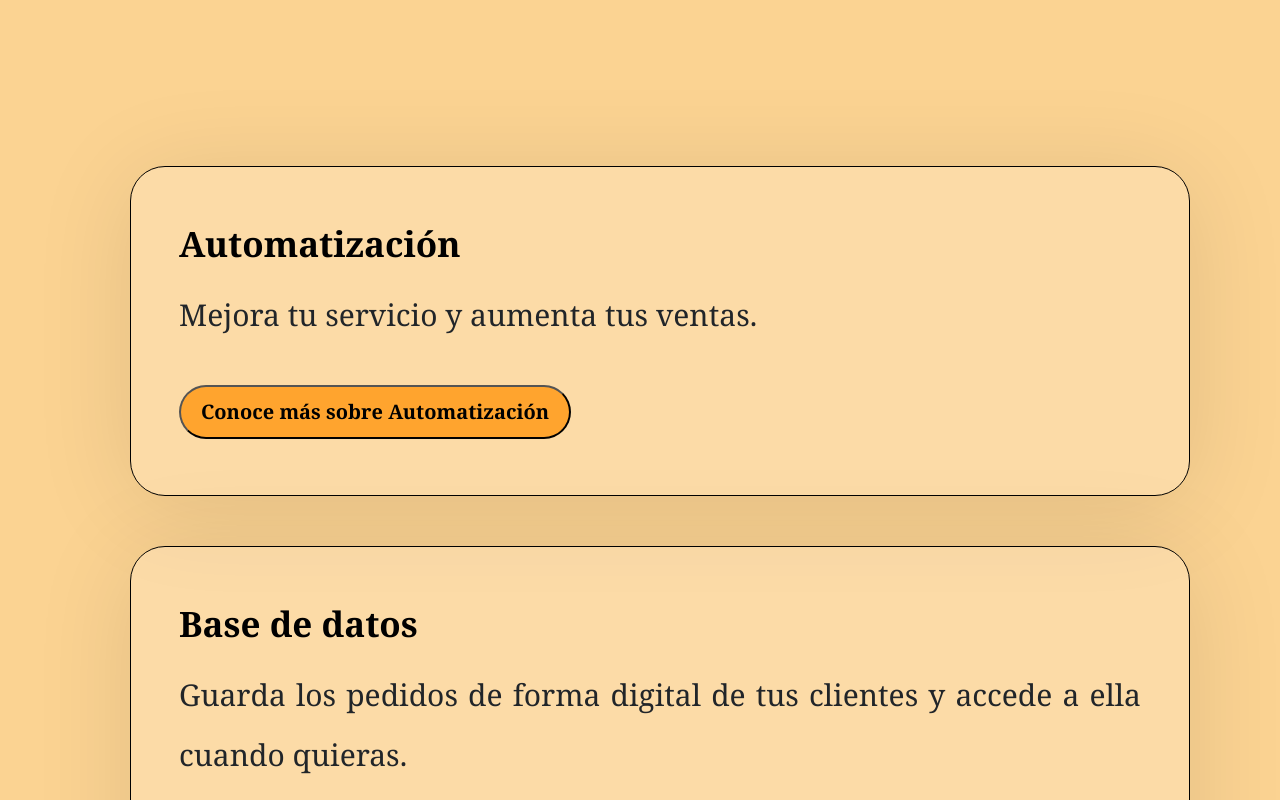
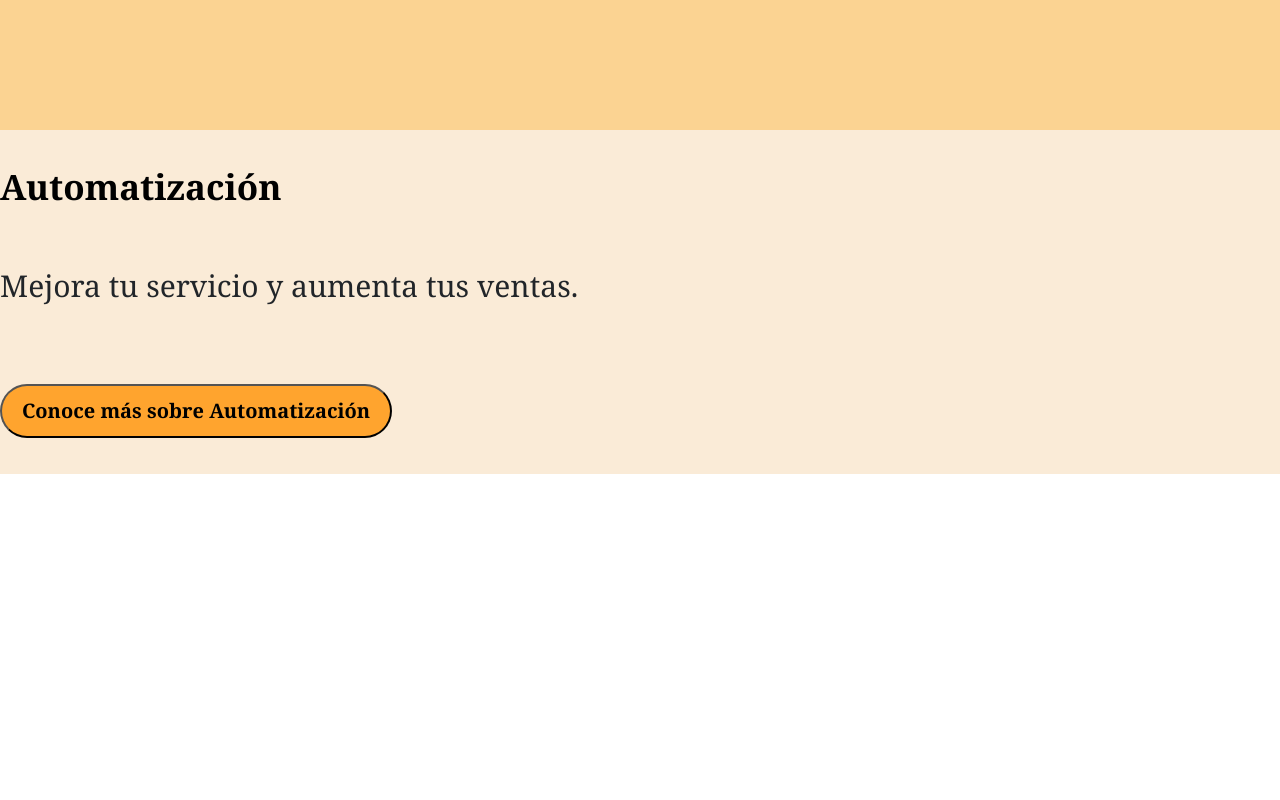
Before and after one commit to marcoolucio17/HomePageTest, a React (Create React App) app: page / in a window 1280 px wide. Shown: the part 720-1520 px from the top of the page. After the commit the page ends 1194 px from the top, so only its background shows below. Built offline with nearby package versions, Linux system fonts and the light colour scheme.

Commit message:
Changed some styles. Made another section be of a completely different color.

```diff
--- a/src/App.css
+++ b/src/App.css
@@ -74,7 +74,6 @@
 }
 
 .home {
-  margin: 20px;
   font-size: calc(8px + 2vmin);
   font-family: Georgia, serif;
 }
--- a/src/App.js
+++ b/src/App.js
@@ -12,7 +12,7 @@ function App() {
     <Router>
       <div className="App">
 
-      <div className="container">
+      <div className="">
 
       <div className="container">
         <Header />
--- a/src/Home.js
+++ b/src/Home.js
@@ -2,10 +2,6 @@ import React from "react";
 import { Link } from "react-scroll";
 import { motion } from "framer-motion";
 import IntroCards from "./IntroCards";
-import myImage from "./analitica.png";
-import myImage2 from "./objetivo.png";
-import myImage3 from "./base-de-datos.png";
-import myImage4 from "./Asset 2.png";
 import "./App.css";
 
 function Home() {
@@ -18,9 +14,6 @@ function Home() {
               <p className="hometitle">Orden Digital.</p>
               la plataforma que te permite gestionar fácilmente tus pedidos de forma digital.
             </p>
-            <div className="">
-              <div className="row">
-                <div className="col-7">
                   <Link
                     to="intro-cards-section" // This should match the ID of the section you want to scroll to
                     spy={true}
@@ -35,14 +28,13 @@ function Home() {
                       Conoce más
                     </button>
                   </Link>
-                </div>
-              </div>
-            </div>
           </div>
         </div>
       </div>
 
-      <IntroCards />
+      <div className="card-section">
+        <IntroCards />
+      </div>
     </div>
   );
 }
--- a/src/ICards.js
+++ b/src/ICards.js
@@ -5,20 +5,14 @@ import "./styles.css";
 const ICards = ({title, text}) => {
 
     return (
-      <div className="card text-start">
-        <div
-          className="container"
-        >
-          <div className="card-body">
+      <div className="text-start py-3">
             <h5 className="card-title">{title}</h5>
-            <p className="about-text">
+            <p className="about-text my-5">
                 {text}
             </p>
             <button className="mybtn2">
                 Conoce más sobre {title}
             </button>
-          </div>
-        </div>
       </div>
     );
     };
--- a/src/IntroCards.js
+++ b/src/IntroCards.js
@@ -5,27 +5,25 @@ import "./styles.css";
 
 
 const IntroCards = () => {
-  const titles = ["Automatización", "Base de datos", "Eficiencia"];
-  const texts = ["Mejora tu servicio y aumenta tus ventas.", "Guarda los pedidos de forma digital de tus clientes y accede a ella cuando quieras.", "No llenes la fecha cien veces. Deja que el sistema lo haga por ti."];
+  const titles = ["Automatización"];
+  const texts = ["Mejora tu servicio y aumenta tus ventas."];
 
   const controls = useAnimation();
 
   return (
     <motion.div
-      className="container cards"
+      className=""
       initial="offscreen"
       animate={controls}
     >
       <motion.div
         id="intro-cards-section"
-        className="row align-items-top"
+        className=""
         whileInView={{ opacity: 1, y: 0, x: 0 }}
         initial={{ opacity: 0, y: 200, x: 0 }}
         transition={{ duration: 0.6, ease: "easeOut" }} // Adjust the duration and ease
       >
         <ICards title={titles[0]} text={texts[0]} />
-        <ICards title={titles[1]} text={texts[1]} />
-        <ICards title={titles[2]} text={texts[2]} />
 
       </motion.div>
     </motion.div>
--- a/src/styles.css
+++ b/src/styles.css
@@ -22,17 +22,10 @@
   padding-left: 20px;
 }
 
-.card {
-  background-color: rgba(250, 235, 215, 0.3);
-  font-size: large;
-  border-color: black;
-  border-radius: 35px;
-  padding: 20px;
-  margin-bottom: 50px;
-  margin-left: 20px;
-  margin-right: 20px;
-  box-shadow: 0px 10px 100px rgba(0, 0, 0, 0.1);
+.card-section {
+  background-color: antiquewhite;
 }
+
 
 .card-title {
   font-size: 35px;
```
Also changed, not shown: src/Artboard 1.png (added).
